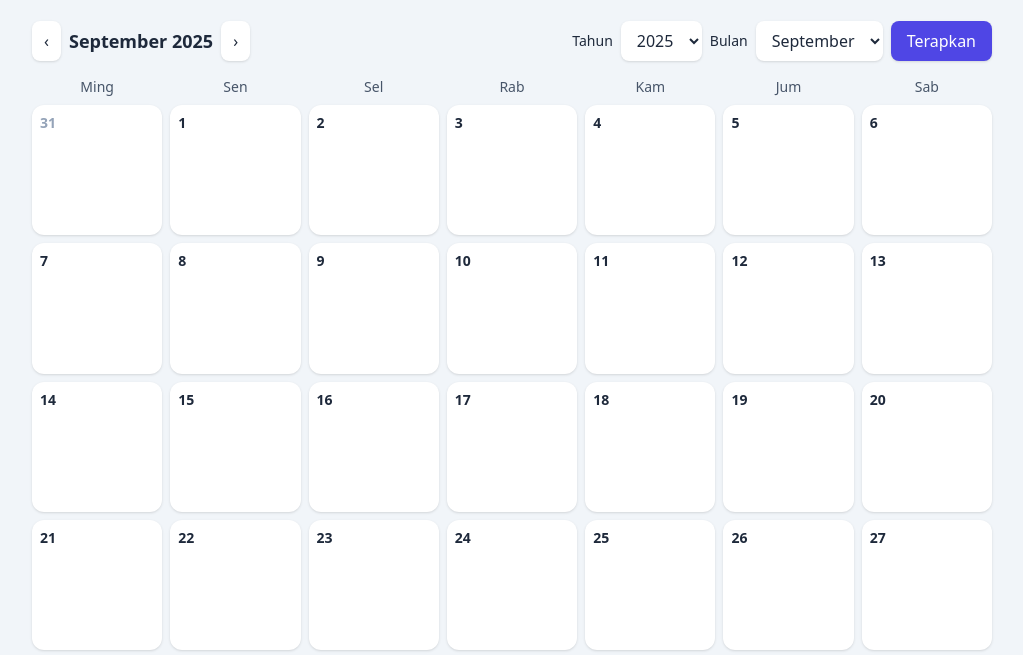
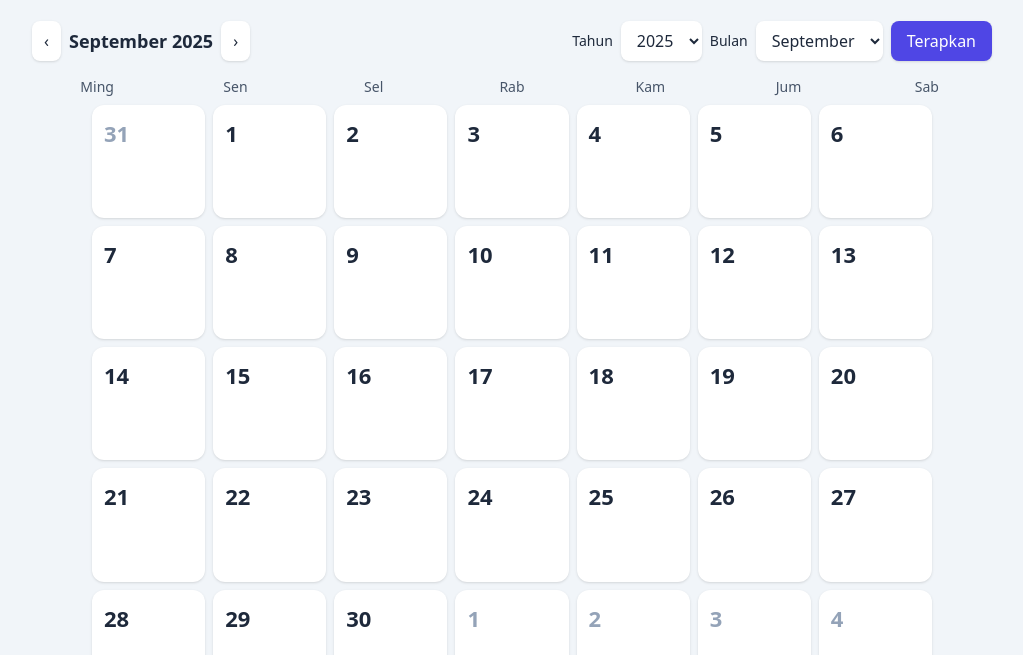
Before and after one commit to ShinZeleo/CalendarJS, a plain HTML site: page index.html in a window 1280 px wide. Shown: the part 95-750 px from the top of the page, without its empty margins (128-1151 px from the left). Drawn offline with nearby package versions, Linux system fonts and the light colour scheme; no server answers.

Commit message:
revisi dikit

```diff
--- a/index.html
+++ b/index.html
@@ -9,7 +9,25 @@
   <script src="https://cdn.tailwindcss.com"></script>
 
   <style>
-    .kotak-tanggal { aspect-ratio: 1 / 1; }
+    #gridTanggal{
+        max-width: 840px;
+        margin-inline: auto;
+        grid-template-columns: repeat(7, minmax(72px, 1fr));
+    }
+
+    .kotak-tanggal{
+        aspect-ratio: 1 / 1;
+        position: relative;
+        font-size: clamp(16px, 1.8vw, 22px);
+        display:flex;
+        align-items:start;
+        justify-content:left;
+        padding: 12px;
+        border-radius: 12px;
+    }
+    .kotak-tanggal:hover { background-color: #f0f0f0; cursor: pointer; }
+    .tanggal-aktif { background-color: #6366f1; color: white; }
+    .tanggal-libur { background-color: #fecaca; color: #b91c1c; }
     .gulir-tipis::-webkit-scrollbar{ height:8px; width:8px }
     .gulir-tipis::-webkit-scrollbar-thumb{ background:#ddd; border-radius:8px }
   </style>
@@ -52,7 +70,7 @@
     </div>
 
     <!-- Grid tanggal -->
-    <div id="gridTanggal" class="grid grid-cols-7 gap-2"></div>
+    <div id="gridTanggal" class="grid grid-cols-7 gap-1 sm:gap-2"></div>
 
     <!-- Panel agenda -->
     <section class="mt-6 grid grid-cols-1 lg:grid-cols-3 gap-4">
--- a/script.js
+++ b/script.js
@@ -143,13 +143,14 @@ function renderKalender(){
     const iso = `${y}-${m}-${d}`;
 
     const div = document.createElement("button");
-    div.className = "kotak-tanggal flex flex-col items-start justify-start p-2 rounded-xl bg-white shadow hover:bg-slate-50 text-left";
+    div.className = "kotak-tanggal bg-white shadow text-center relative";
+
     if(!dalamBulan) div.classList.add("bg-slate-100","text-slate-400");
     if(iso === tanggalDipilih) div.classList.add("ring-2","ring-indigo-300","bg-indigo-50");
 
     const label = document.createElement("div");
     label.textContent = tanggal.getDate();
-    label.className = "text-sm font-semibold";
+    label.className = "font-bold";
 
     const labelLibur = petaLiburTahun[iso];
     const badge = document.createElement("div");
@@ -162,7 +163,7 @@ function renderKalender(){
     const adaAgenda = ambilAgenda(iso).length > 0;
     const titik = document.createElement("div");
     if(adaAgenda){
-      titik.className = "mt-1 w-2 h-2 rounded-full bg-emerald-500";
+      titik.className = "w-4 h-2 rounded-full bg-emerald-500 absolute left-5 bottom-12";
     }
 
     div.appendChild(label);
```
